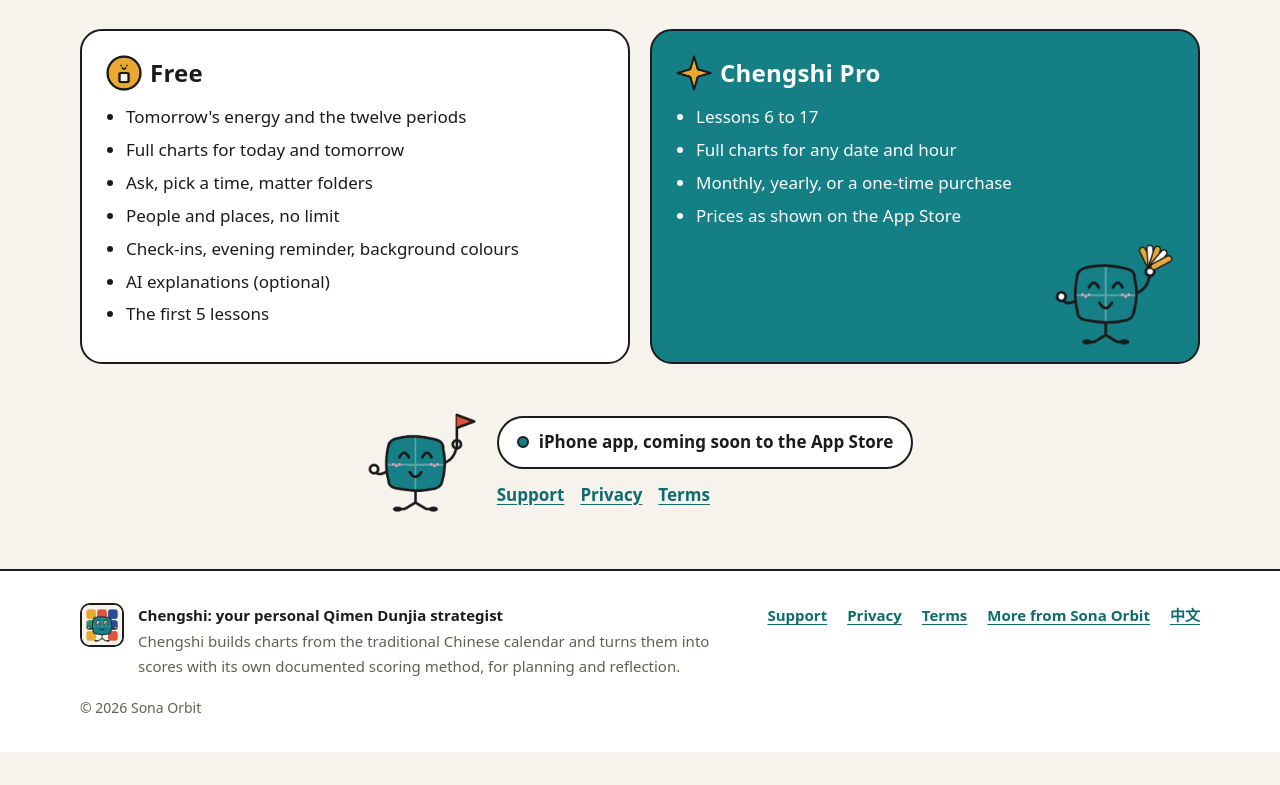
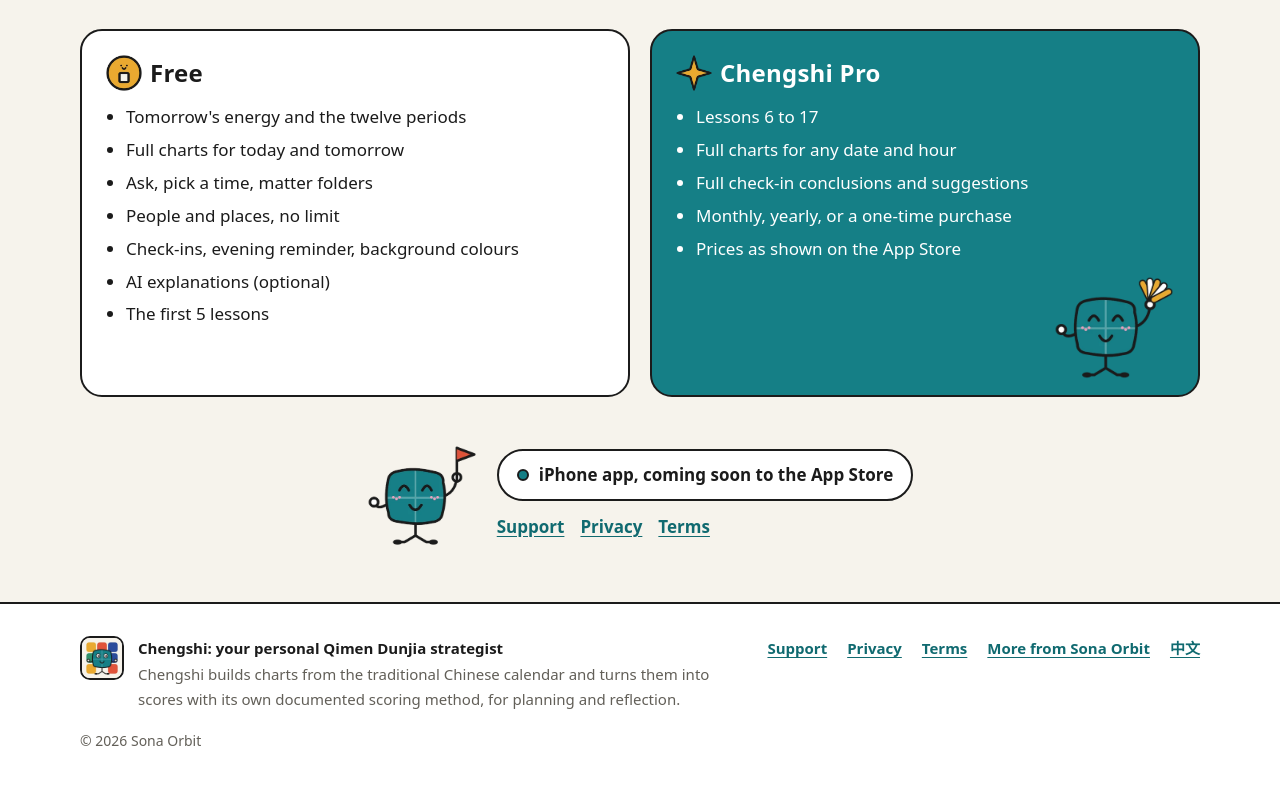
Before and after one commit to sona-orbit/chengshi, a plain HTML site: page en/index.html in a window 1280 px wide. Shown: the part 5305-6090 px from the top of the page. Before the commit the page ends 6057 px from the top, so only its background shows below. Drawn offline with Linux system fonts and the light colour scheme.

Commit message:
Pro also covers full check-in conclusions
Co-Authored-By: Claude Opus 5.5 <noreply@anthropic.com>

```diff
--- a/en/index.html
+++ b/en/index.html
@@ -158,7 +158,7 @@
 <div class="sec-head"><h2>Free and Pro</h2><p>Pro only adds lessons. Everything else is the same with or without it.</p></div>
 <div class="plan-grid">
 <div class="plan plan-free"><h3><picture class="doodle in" aria-hidden="true"><source media="(prefers-color-scheme: dark)" srcset="/chengshi/assets/doodle/coin-dark.webp"><img src="/chengshi/assets/doodle/coin-light.webp" alt="" width="36" height="36" loading="lazy" decoding="async"></picture>Free</h3><ul><li>Tomorrow&#x27;s energy and the twelve periods</li><li>Full charts for today and tomorrow</li><li>Ask, pick a time, matter folders</li><li>People and places, no limit</li><li>Check-ins, evening reminder, background colours</li><li>AI explanations (optional)</li><li>The first 5 lessons</li></ul></div>
-<div class="plan plan-pro"><h3><picture class="doodle in" aria-hidden="true"><source media="(prefers-color-scheme: dark)" srcset="/chengshi/assets/doodle/star-dark.webp"><img src="/chengshi/assets/doodle/star-light.webp" alt="" width="36" height="36" loading="lazy" decoding="async"></picture>Chengshi Pro</h3><ul><li>Lessons 6 to 17</li><li>Full charts for any date and hour</li><li>Monthly, yearly, or a one-time purchase</li><li>Prices as shown on the App Store</li></ul><picture class="pro-mascot"><source media="(prefers-color-scheme: dark)" srcset="/chengshi/assets/art/fan-dark.webp"><img src="/chengshi/assets/art/fan-light.webp" alt="" width="120" height="103" loading="lazy" decoding="async"></picture></div>
+<div class="plan plan-pro"><h3><picture class="doodle in" aria-hidden="true"><source media="(prefers-color-scheme: dark)" srcset="/chengshi/assets/doodle/star-dark.webp"><img src="/chengshi/assets/doodle/star-light.webp" alt="" width="36" height="36" loading="lazy" decoding="async"></picture>Chengshi Pro</h3><ul><li>Lessons 6 to 17</li><li>Full charts for any date and hour</li><li>Full check-in conclusions and suggestions</li><li>Monthly, yearly, or a one-time purchase</li><li>Prices as shown on the App Store</li></ul><picture class="pro-mascot"><source media="(prefers-color-scheme: dark)" srcset="/chengshi/assets/art/fan-dark.webp"><img src="/chengshi/assets/art/fan-light.webp" alt="" width="120" height="103" loading="lazy" decoding="async"></picture></div>
 </div>
 <div class="end"><picture class="end-mascot"><source media="(prefers-color-scheme: dark)" srcset="/chengshi/assets/art/flag-dark.webp"><img src="/chengshi/assets/art/flag-light.webp" alt="" width="110" height="102" loading="lazy" decoding="async"></picture><div><p class="soon"><span class="soon-dot" aria-hidden="true"></span>iPhone app, coming soon to the App Store</p><p class="end-links"><a href="/chengshi/en/support/">Support</a><a href="/chengshi/en/privacy/">Privacy</a><a href="/chengshi/en/terms/">Terms</a></p></div></div>
 </div></section>
```
Also changed, not shown: index.html (+1 -1 lines).
